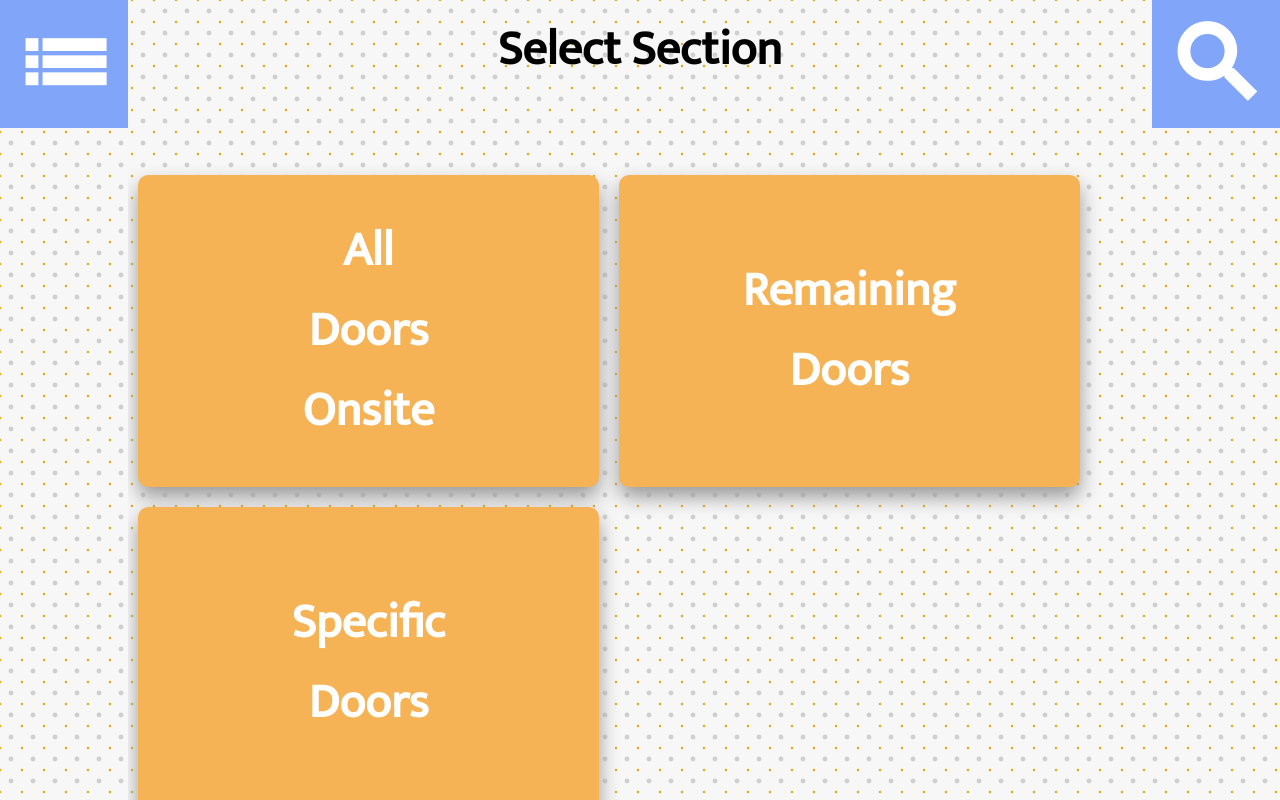
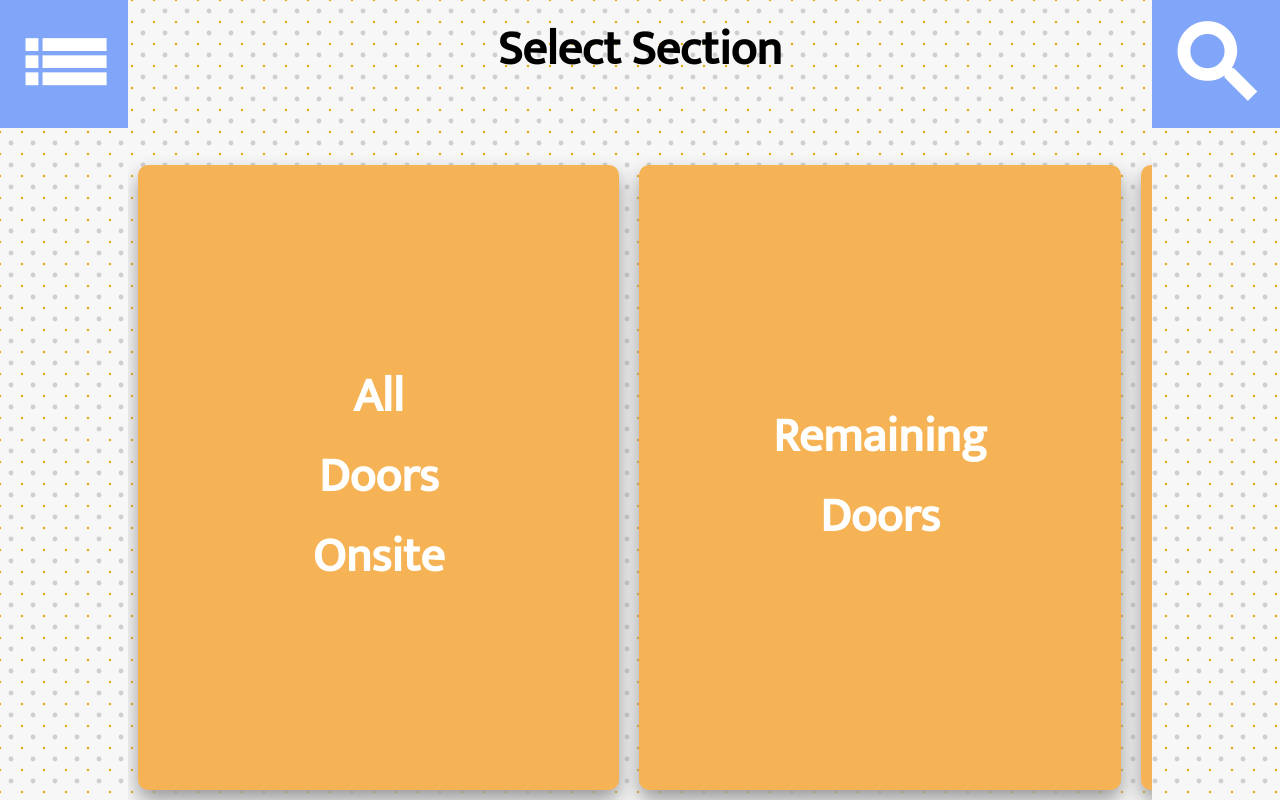
Before and after one commit to Someone535/AI-worknote-gen, a React app: page / in a window 1280 px wide. Built offline with nearby package versions, Linux system fonts and the light colour scheme; a web font is replaced by a local one.

Commit message:
Some More Format Changes
Minor changes to size of some elements.

```diff
--- a/src/css/accordion-menu.css
+++ b/src/css/accordion-menu.css
@@ -47,6 +47,10 @@
   padding-left: 30px;
   font-weight: bold;
 }
+.accordion-title:active {
+  transform: scale(0.95);
+  transition: transform 0.15s ease;
+}
 .accordion-menu.depth0 .accordion-title {
   background-color: hsla(222,89%,80%,0.7);
 }
--- a/src/css/block-button.css
+++ b/src/css/block-button.css
@@ -47,8 +47,8 @@
 .block-button {
   position: relative;
   overflow: hidden;
-  flex-basis: 45%;
-  width: 100%;
+  flex-grow: 1;
+  width: 47%;
   height: 39vh;
   margin: 10px;
   border-radius: 10px;
--- a/src/css/mega-button.css
+++ b/src/css/mega-button.css
@@ -48,7 +48,7 @@
   overflow: hidden;
   position: relative;
   align-self: center;
-  width: 90%;
+  width: 97%;
   margin: 10px;
   text-align: center;
   font-size: xx-large;
--- a/src/css/nav-panel.css
+++ b/src/css/nav-panel.css
@@ -23,9 +23,9 @@
 .nav-panel {
   margin-top: 30px;
   width: 80vw;
-  height: 81vh;
+  height: 90vh;
   overflow: scroll;
   display: flex;
-  flex-flow: row wrap;
+  flex-flow: column wrap;
   align-content: flex-start;
 }
```
